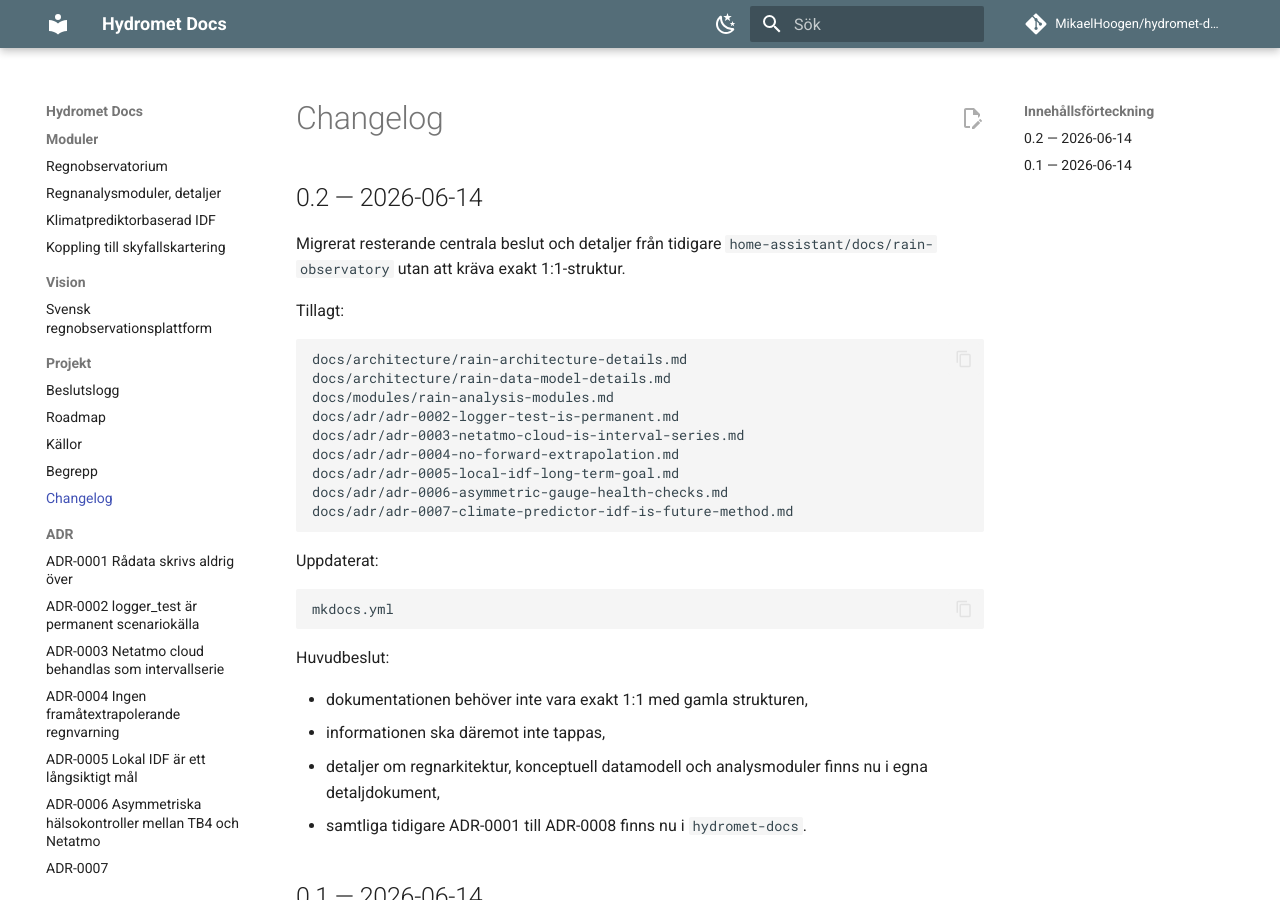
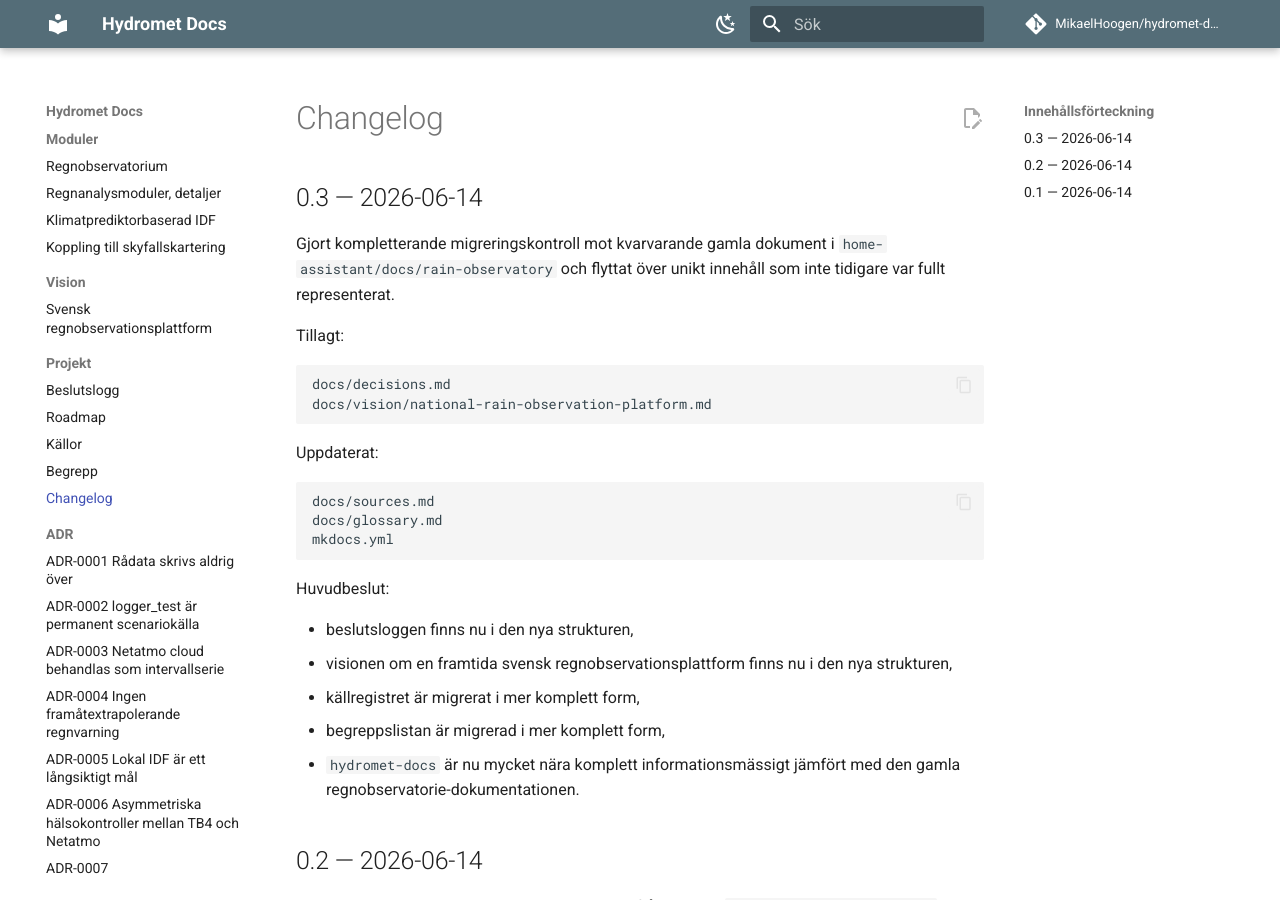
Before and after one commit to MikaelHoogen/hydromet-docs, an MkDocs documentation site: the page built from docs/changelog.md, in a window 1280 px wide and 900 px high. Built offline with MkDocs 1.6.1 and Material for MkDocs 9.7.7, drawn with Linux system fonts in a browser that asks for light colours; comment, search, counter and statistics services are not loaded.

Commit message:
docs: record migration audit completion

````diff
--- a/docs/changelog.md
+++ b/docs/changelog.md
@@ -1,4 +1,31 @@
 # Changelog
+
+## 0.3 — 2026-06-14
+
+Gjort kompletterande migreringskontroll mot kvarvarande gamla dokument i `home-assistant/docs/rain-observatory` och flyttat över unikt innehåll som inte tidigare var fullt representerat.
+
+Tillagt:
+
+```text
+docs/decisions.md
+docs/vision/national-rain-observation-platform.md
+```
+
+Uppdaterat:
+
+```text
+docs/sources.md
+docs/glossary.md
+mkdocs.yml
+```
+
+Huvudbeslut:
+
+- beslutsloggen finns nu i den nya strukturen,
+- visionen om en framtida svensk regnobservationsplattform finns nu i den nya strukturen,
+- källregistret är migrerat i mer komplett form,
+- begreppslistan är migrerad i mer komplett form,
+- `hydromet-docs` är nu mycket nära komplett informationsmässigt jämfört med den gamla regnobservatorie-dokumentationen.
 
 ## 0.2 — 2026-06-14
 
````
